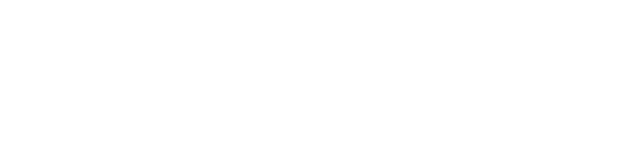
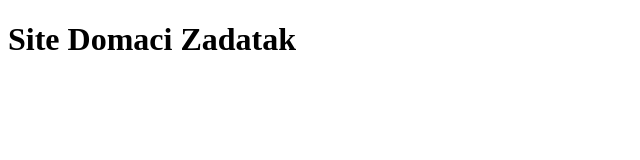
Before and after one commit to balzakur/module2-solution, a plain HTML site: page site/index.html in a window 1280 px wide. Shown: the whole page, without its empty margins (0-640 px from the left). Drawn offline with Linux system fonts and the light colour scheme.

Commit message:
manja ispravka

```diff
--- a/site/index.html
+++ b/site/index.html
@@ -6,6 +6,6 @@
     <title>Zadatak Site</title>
 </head>
 <body>
-
+    <h1>Site Domaci Zadatak</h1>
 </body>
 </html>
```
